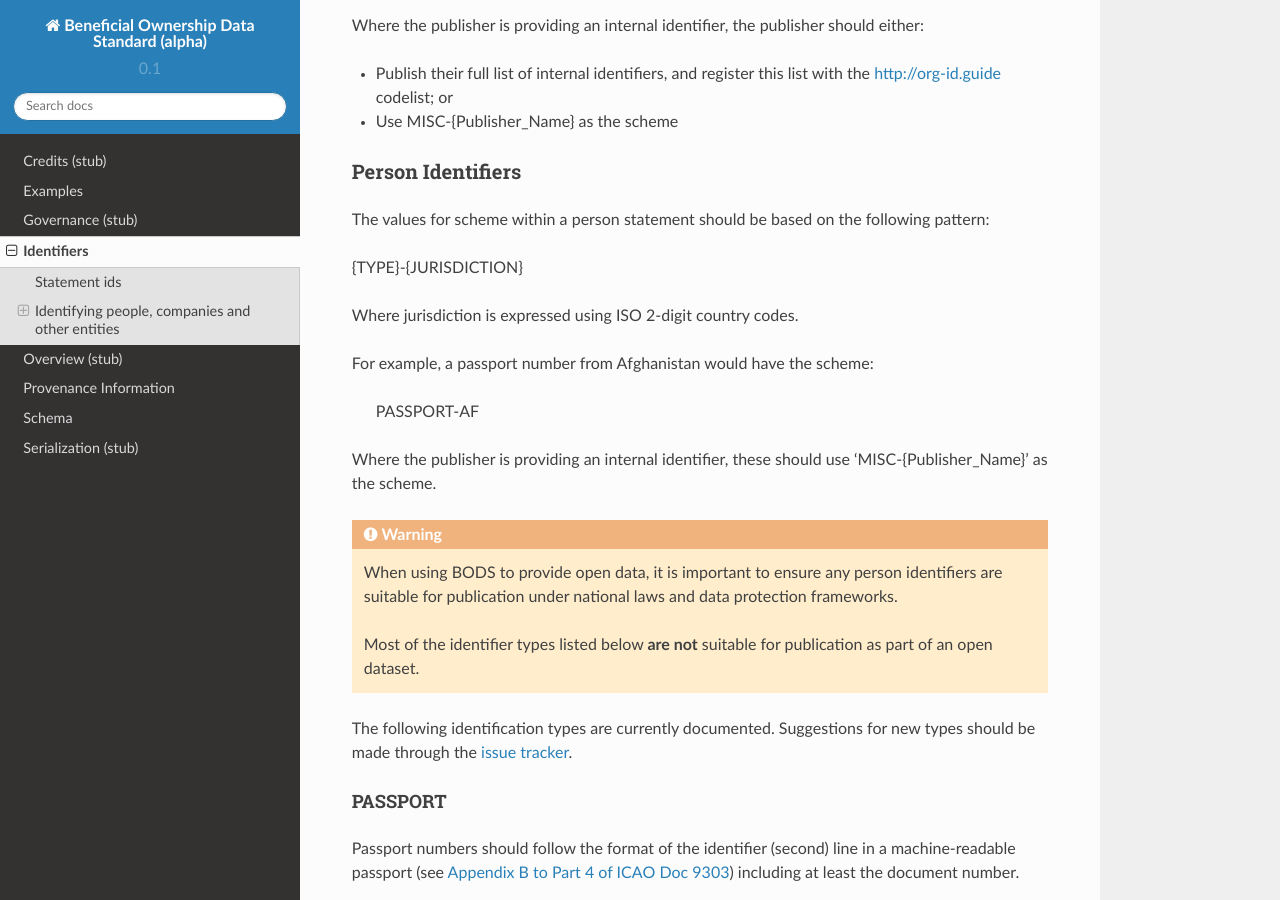
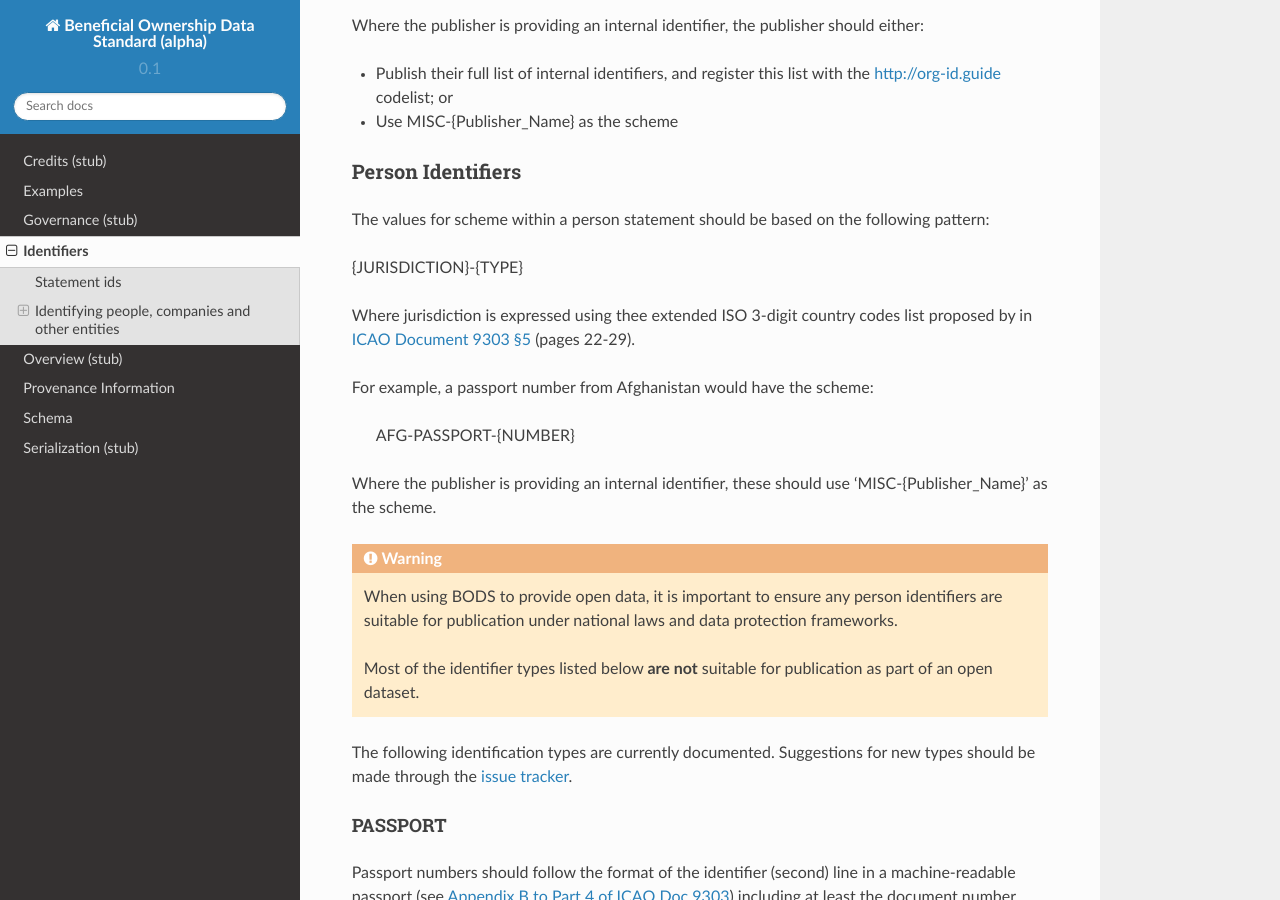
Before and after one commit to openownership/data-standard, a Sphinx documentation site: the page built from docs/identifiers.md, in a window 1280 px wide and 900 px high, scrolled down 1463 px. Built offline with Sphinx 7.4.7 and the Read the Docs theme 2.0.0, drawn with Linux system fonts in a browser that asks for light colours; a script that is not in the unit is left out.

Commit message:
Updating identifier guidance based on #22

```diff
--- a/docs/identifiers.md
+++ b/docs/identifiers.md
@@ -59,13 +59,13 @@ Where the publisher is providing an internal identifier, the publisher should ei
 
 The values for scheme within a person statement should be based on the following pattern:
 
-{TYPE}-{JURISDICTION}
+{JURISDICTION}-{TYPE}
 
-Where jurisdiction is expressed using ISO 2-digit country codes.
+Where jurisdiction is expressed using thee extended ISO 3-digit country codes list proposed by in [ICAO Document 9303 §5](http://www.icao.int/publications/Documents/9303_p3_cons_en.pdf) (pages 22-29).
 
 For example, a passport number from Afghanistan would have the scheme:
 
-> PASSPORT-AF
+> AFG-PASSPORT-{NUMBER}
 
 Where the publisher is providing an internal identifier, these should use 'MISC-{Publisher_Name}' as the scheme.
 
```
